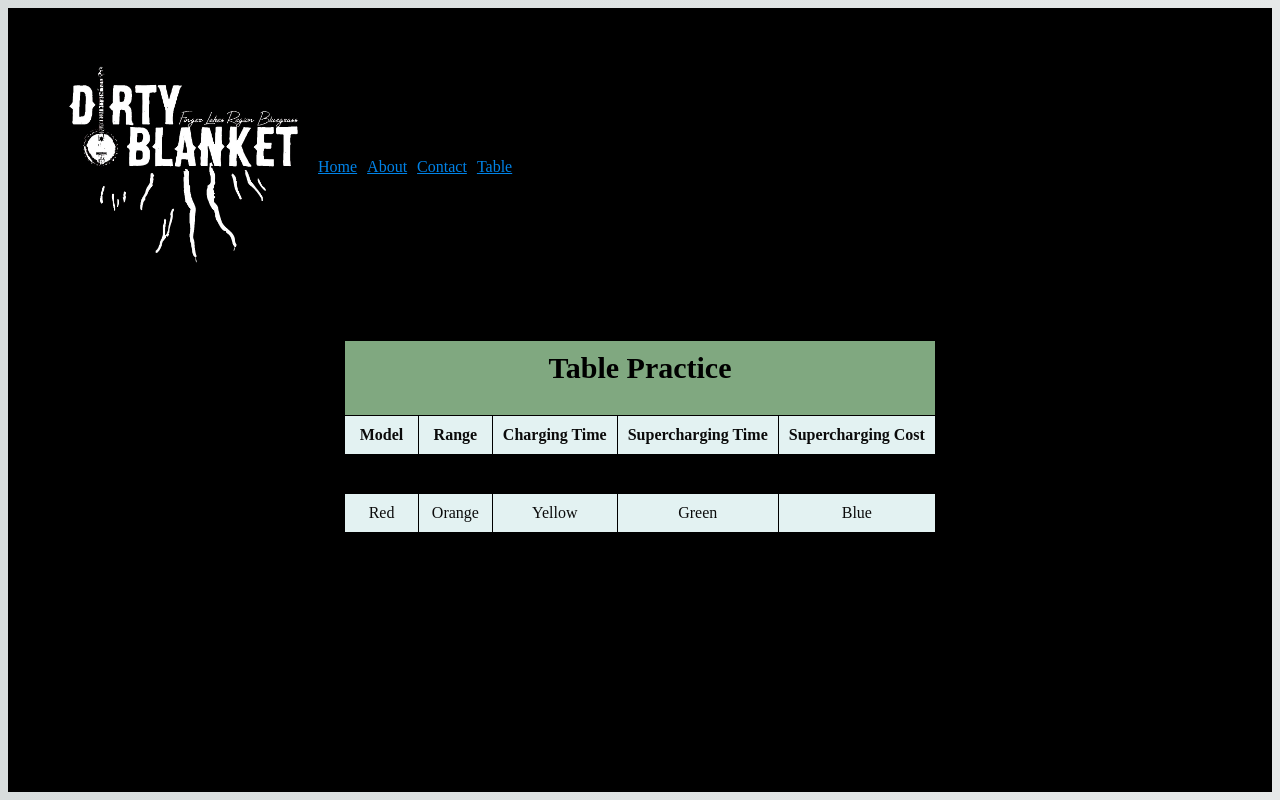
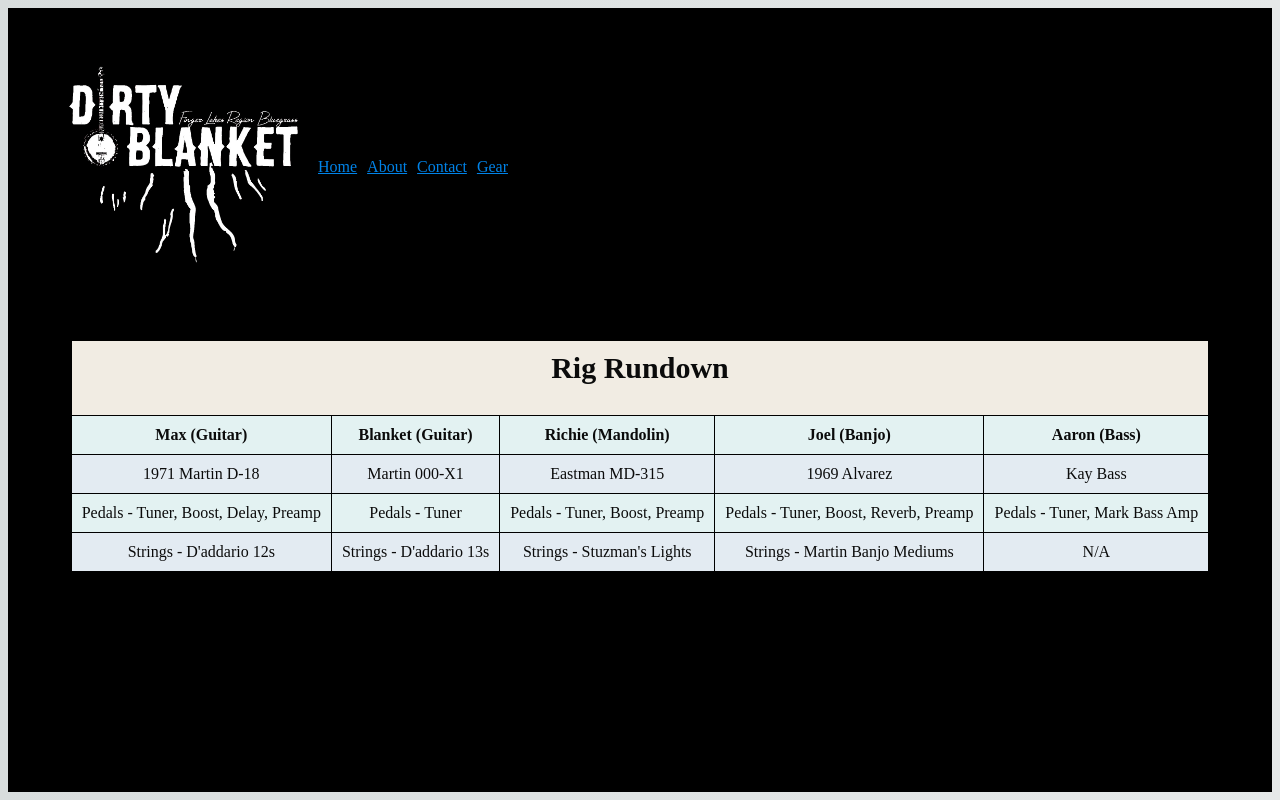
Before and after one commit to maxflans/assignment5, a plain HTML site: page tablestuff.html in a window 1280 px wide. Drawn offline with Linux system fonts and the light colour scheme.

Commit message:
Last time

```diff
--- a/tablestuff.html
+++ b/tablestuff.html
@@ -1,4 +1,4 @@
- <html>
+<html>
  <head>
     <meta charset="utf-8">
     <title>Dirty Blanket</title>
@@ -28,6 +28,9 @@
         tr:nth-child(even) {
             background-color: azure
         }
+        tr:nth-child(odd) {
+            background-color:aliceblue
+        }
     </style>
 </head>
 
@@ -36,48 +39,48 @@
 <nav >
         <ul class="group">
             <li><img id="main-logo" src="images/logo.jpg" height="250"> </li>
-            <li class="main-nav"><a href="#">Home</a></li>
+            <li class="main-nav"><a href="index.html">Home</a></li>
             <li class="main-nav"><a href="about.html">About</a></li>
             <li class="main-nav"><a href="Contact.html">Contact</a></li>
-            <li class="main-nav"><a href="tablestuff.html">Table</a></li>
+            <li class="main-nav"><a href="tablestuff.html">Gear</a></li>
         </ul>
 
     </nav>
 
     <table>
         <tr>
-            <td style="background-color:darkseagreen" colspan="5">
-                <h1>Table Practice </h1>
+            <td style="background-color:floralwhite" colspan="5">
+                <h1>Rig Rundown</h1>
             </td>
         </tr>
         <tr>
-            <th>Model</th>
-            <th>Range</th>
-            <th>Charging Time</th>
-            <th>Supercharging Time</th>
-            <th>Supercharging Cost</th>
+            <th>Max (Guitar)</th>
+            <th>Blanket (Guitar)</th>
+            <th>Richie (Mandolin)</th>
+            <th>Joel (Banjo)</th>
+            <th>Aaron (Bass)</th>
 
         </tr>
         <tr>
-            <td>Data1</td>
-            <td>Data2</td>
-            <td>Data3</td>
-            <td>Data4</td>
-            <td>Data5</td>
+            <td>1971 Martin D-18</td>
+            <td>Martin 000-X1</td>
+            <td>Eastman MD-315</td>
+            <td>1969 Alvarez</td>
+            <td>Kay Bass</td>
         </tr>
         <tr>
-            <td>Red</td>
-            <td>Orange</td>
-            <td>Yellow</td>
-            <td>Green</td>
-            <td>Blue</td>
+            <td>Pedals - Tuner, Boost, Delay, Preamp</td>
+            <td>Pedals - Tuner</td>
+            <td>Pedals - Tuner, Boost, Preamp</td>
+            <td>Pedals - Tuner, Boost, Reverb, Preamp</td>
+            <td>Pedals - Tuner, Mark Bass Amp</td>
         </tr>
         <tr>
-            <td>Guitar 1</td>
-            <td>Guitar 2</td>
-            <td>Mandolin</td>
-            <td>Banjo</td>
-            <td>Bass</td>
+            <td>Strings - D'addario 12s</td>
+            <td>Strings - D'addario 13s</td>
+            <td>Strings - Stuzman's Lights</td>
+            <td>Strings - Martin Banjo Mediums</td>
+            <td>N/A</td>
         </tr>
     </table>
 
```
Also changed, not shown: Contact.html (+1 -1 lines), about.html (+1 -1 lines), index.html (+2 -2 lines).
